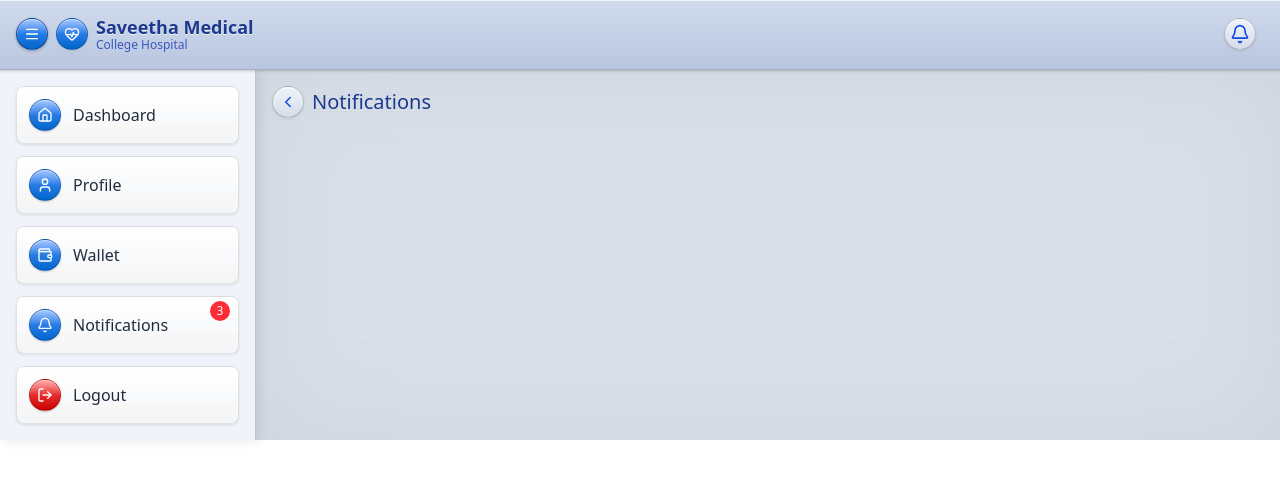
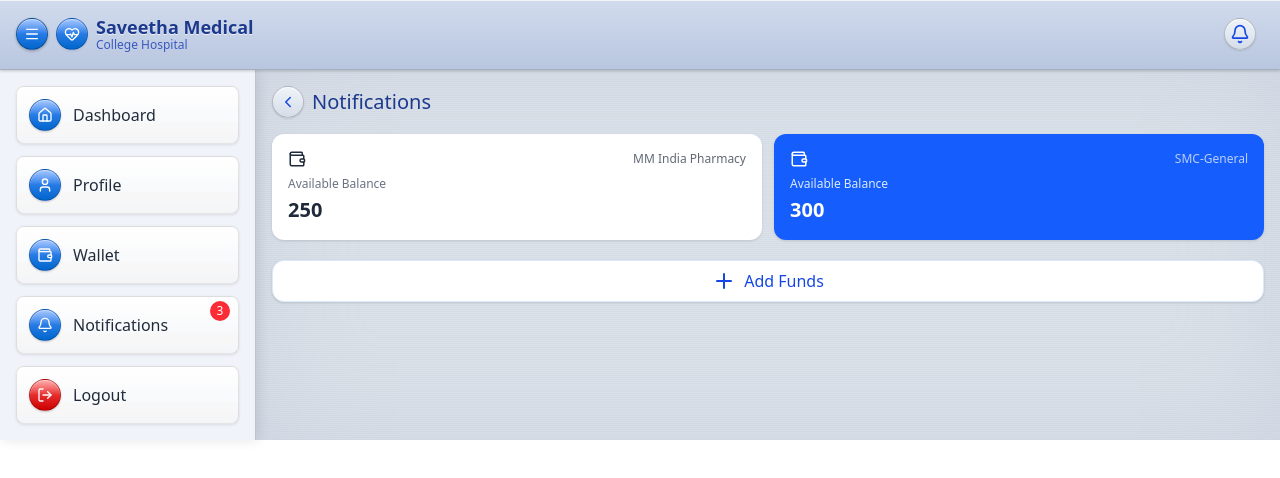
Before and after one commit to Mukunthan-A-R/simats-medical-client, a React (Vite) app: page /patient/wallet/1 in a window 1280 px wide. Shown: the top 478 px of the page. Built offline with nearby package versions, Linux system fonts and the light colour scheme.

Commit message:
Patient wallet working

```diff
--- /dev/null
+++ b/src/components/patient/PatientWalletsSwitch.jsx
@@ -0,0 +1,58 @@
+import { WalletIcon } from "lucide-react";
+import React, { useState } from "react";
+
+const PatientWalletsSwitch = () => {
+  const [activeWallet, setActiveWallet] = useState("general");
+
+  return (
+    <div>
+      {/* Wallet Selection */}
+      <div className="grid grid-cols-2 gap-3 mb-5">
+        <div
+          className={`p-4 rounded-xl shadow-sm cursor-pointer ${
+            activeWallet === "pharmacy"
+              ? "bg-blue-600 text-white"
+              : "bg-white text-gray-800"
+          }`}
+          onClick={() => setActiveWallet("pharmacy")}
+        >
+          <div className="flex items-center justify-between mb-2">
+            <WalletIcon size={18} />
+            <span className="text-xs opacity-70">MM India Pharmacy</span>
+          </div>
+          <p
+            className={`text-xs ${
+              activeWallet === "pharmacy" ? "text-blue-100" : "text-gray-500"
+            }`}
+          >
+            Available Balance
+          </p>
+          <p className="text-xl font-semibold mt-1">250</p>
+        </div>
+        <div
+          className={`p-4 rounded-xl shadow-sm cursor-pointer ${
+            activeWallet === "general"
+              ? "bg-blue-600 text-white"
+              : "bg-white text-gray-800"
+          }`}
+          onClick={() => setActiveWallet("general")}
+        >
+          <div className="flex items-center justify-between mb-2">
+            <WalletIcon size={18} />
+            <span className="text-xs opacity-70">SMC-General</span>
+          </div>
+          <p
+            className={`text-xs ${
+              activeWallet === "general" ? "text-blue-100" : "text-gray-500"
+            }`}
+          >
+            Available Balance
+          </p>
+          <p className="text-xl font-semibold mt-1">300</p>
+        </div>
+      </div>
+    </div>
+  );
+};
+
+export default PatientWalletsSwitch;
--- a/src/pages/student/PatientWallet.jsx
+++ b/src/pages/student/PatientWallet.jsx
@@ -1,6 +1,7 @@
-import { ChevronLeftIcon } from "lucide-react";
+import { ChevronLeftIcon, Plus } from "lucide-react";
 import React from "react";
 import { useNavigate } from "react-router-dom";
+import PatientWalletsSwitch from "../../components/patient/PatientWalletsSwitch";
 
 const PatientWallet = () => {
   const navigate = useNavigate();
@@ -22,6 +23,11 @@ const PatientWallet = () => {
         </button>
         <h2 className="text-xl text-blue-900 font-medium">Notifications</h2>
       </div>
+      <PatientWalletsSwitch></PatientWalletsSwitch>
+      <div className="text-blue-700 font-medium flex flex-row gap-2 items-center justify-center py-2 border border-blue-100 hover:bg-blue-50 shadow-sm rounded-xl bg-white">
+        {" "}
+        <Plus /> Add Funds
+      </div>
     </div>
   );
 };
```
